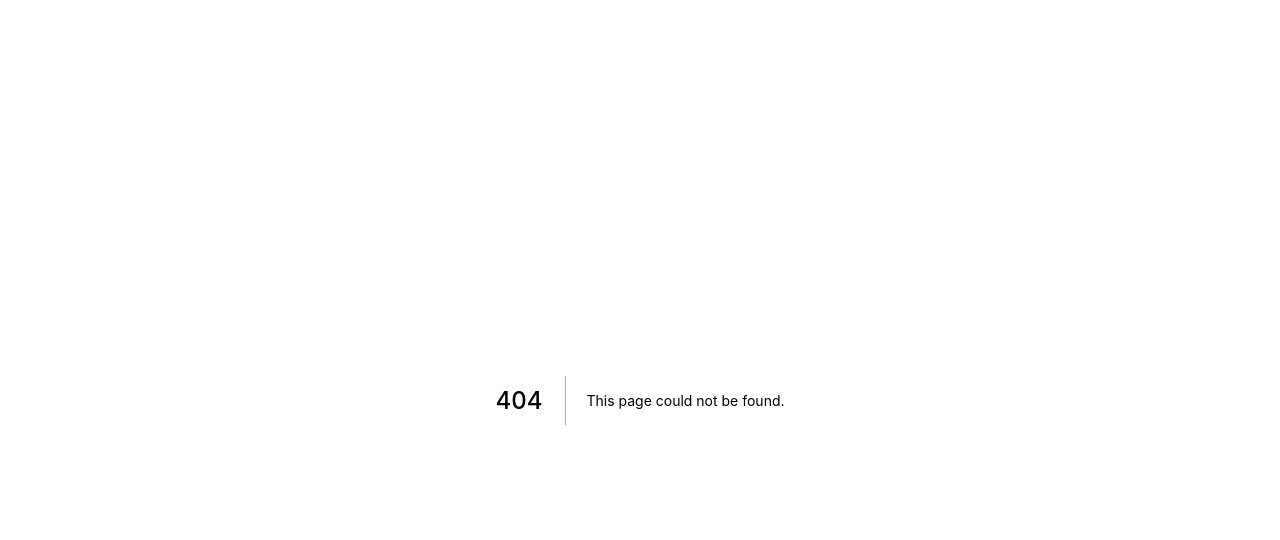
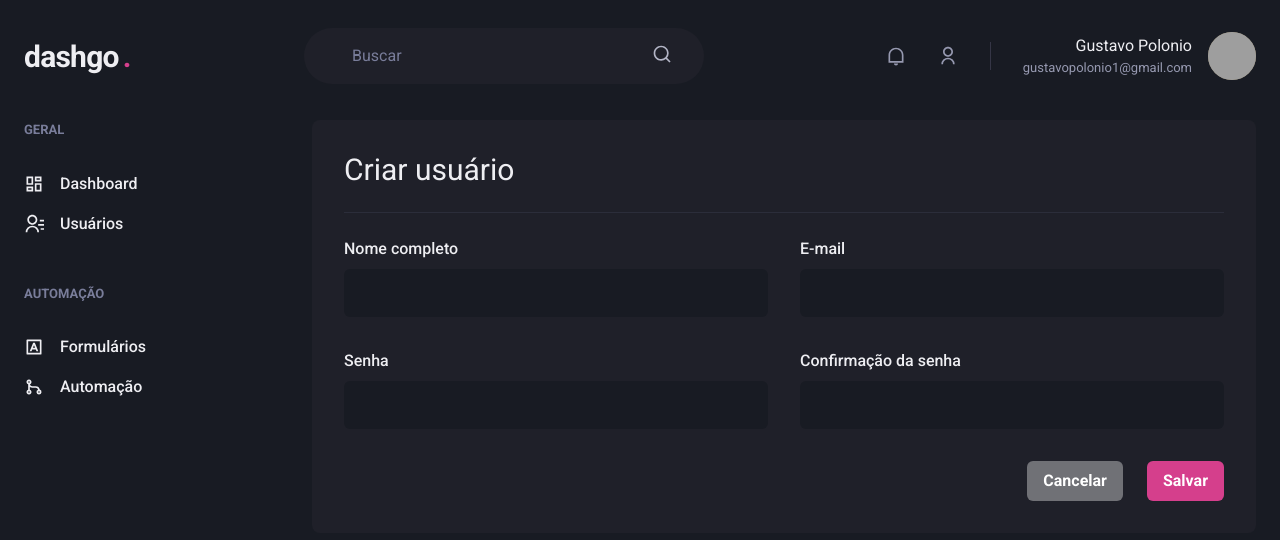
Before and after one commit to gustavopolonio/Dash-Go, a Next.js app: page /users/create in a window 1280 px wide. Before the commit this address had no page. Shown: the top 540 px of the page. Built offline with nearby package versions, Linux system fonts and the light colour scheme; grey boxes are pictures that could not be loaded.

Commit message:
page create user

```diff
--- a/src/pages/dashboard.tsx
+++ b/src/pages/dashboard.tsx
@@ -62,7 +62,7 @@ export default function Dashboard() {
   const series = [
     {
       name: 'series1',
-      data: [30, 45, 80, 60, 29, 44]
+      data: [80, 45, 80, 60, 29, 44]
     }
   ]
 
--- /dev/null
+++ b/src/pages/users/create.tsx
@@ -0,0 +1,40 @@
+import { Flex, Box, Heading, SimpleGrid, HStack, VStack, Divider, Button } from '@chakra-ui/react'
+import { Header } from '../../components/Header'
+import { Sidebar } from '../../components/Sidebar'
+import { Input } from '../../components/Form/Input'
+
+export default function CreateUser() {
+
+  return (
+    <Flex direction='column' h='100vh'>
+      <Header />
+
+      <Flex w='100%' maxWidth={1480} my='6' mx='auto' px='6'>
+        <Sidebar />
+
+        <Box flex='1' p='8' bg='gray.800' borderRadius={8}>
+          <Heading size='lg' fontWeight='normal'>Criar usuário</Heading>
+
+          <Divider my='6' borderColor='gray.700' />
+
+          <VStack spacing='8'>
+            <SimpleGrid minChildWidth='240px' spacing='8' w='100%'>
+              <Input name='name' label='Nome completo' autoComplete='off' />
+              <Input name='email' label='E-mail' type='email' />
+            </SimpleGrid>
+
+            <SimpleGrid minChildWidth='240px' spacing='8' w='100%'>
+              <Input name='password' label='Senha' type='password' />
+              <Input name='password_confirmation' label='Confirmação da senha' type='password' />
+            </SimpleGrid>
+          </VStack>
+
+          <HStack mt='8' spacing='6' justify='flex-end'>
+            <Button colorScheme='whiteAlpha'>Cancelar</Button>
+            <Button colorScheme='pink'>Salvar</Button>
+          </HStack>
+        </Box>
+      </Flex>
+    </Flex>
+  )
+}
```
